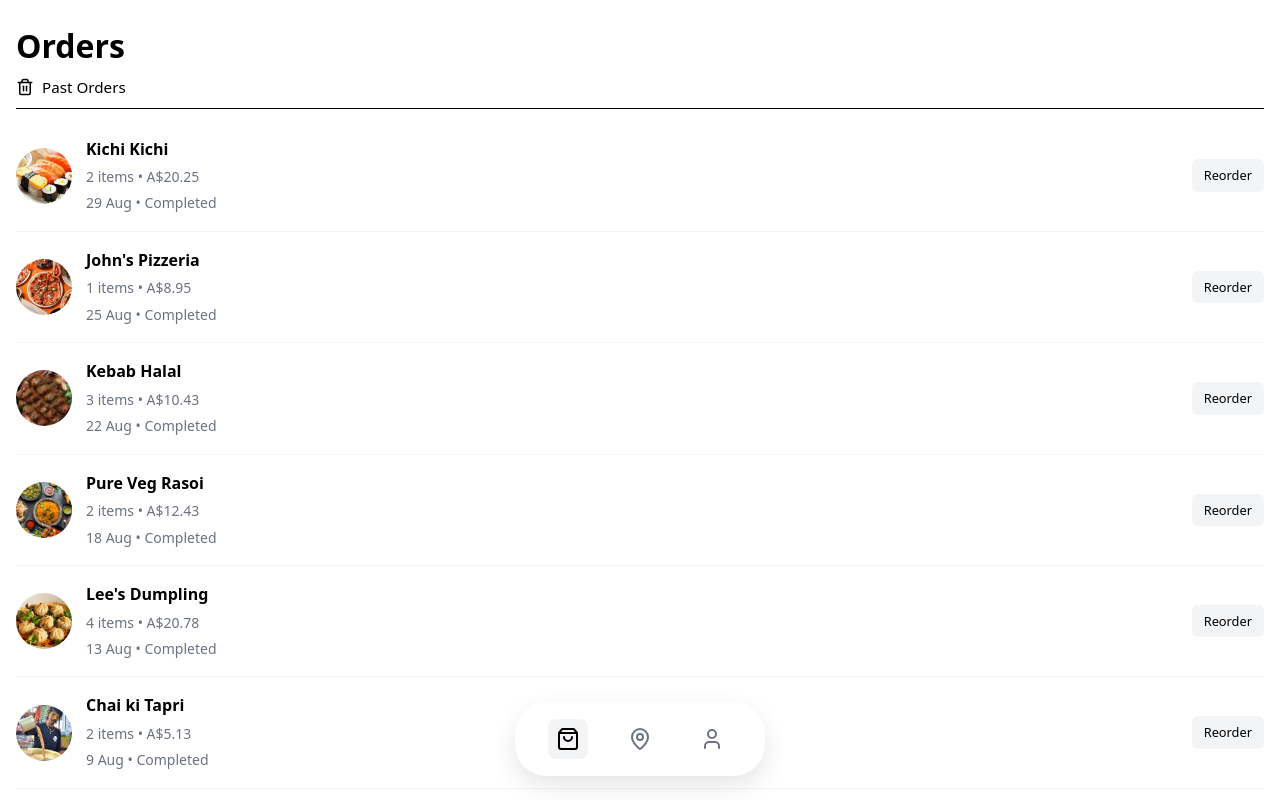
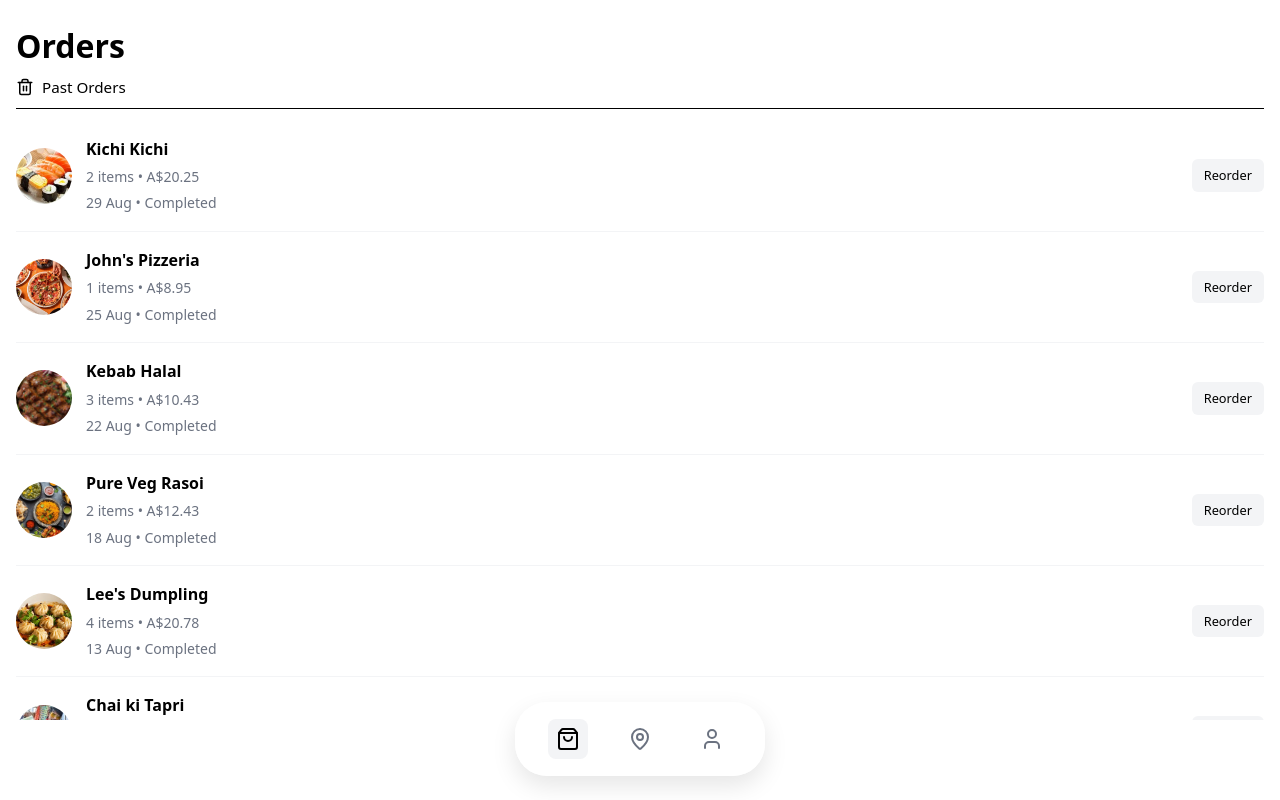
Before and after one commit to AzureOrtis/trofiv2, a Next.js app: page /orders in a window 1280 px wide. Built offline with nearby package versions, Linux system fonts and the light colour scheme.

Commit message:
final prod v5

```diff
--- a/src/app/globals.css
+++ b/src/app/globals.css
@@ -32,6 +32,8 @@ html, body {
   overflow: hidden;
   margin: 0;
   padding: 0;
+  -webkit-overflow-scrolling: touch;
+  overscroll-behavior: none;
 }
 
 body {
@@ -121,3 +123,28 @@ body {
     padding: 6px 12px;
   }
 }
+
+/* Enhanced mobile scrolling */
+.scrollable-content {
+  -webkit-overflow-scrolling: touch;
+  overscroll-behavior: contain;
+  scroll-behavior: smooth;
+}
+
+/* Prevent horizontal scrolling on mobile */
+.scrollable-content::-webkit-scrollbar {
+  width: 0;
+  background: transparent;
+}
+
+/* Mobile touch improvements */
+@media (pointer: coarse) {
+  .scrollable-content {
+    scroll-snap-type: y proximity;
+  }
+
+  button, [role="button"] {
+    min-height: 44px;
+    min-width: 44px;
+  }
+}
--- a/src/app/orders/page.tsx
+++ b/src/app/orders/page.tsx
@@ -69,10 +69,11 @@ export default function OrdersPage() {
     <div style={{
       display: 'flex',
       flexDirection: 'column',
-      minHeight: '100vh',
+      height: '100vh',
       backgroundColor: 'white',
       width: '100%',
-      fontFamily: 'system-ui, -apple-system, sans-serif'
+      fontFamily: 'system-ui, -apple-system, sans-serif',
+      overflow: 'hidden'
     }}>
       {/* Header */}
       <div style={{
@@ -108,13 +109,17 @@ export default function OrdersPage() {
         }}></div>
       </div>
 
-      {/* Orders List */}
-      <div style={{
-        display: 'flex',
-        flexDirection: 'column',
-        flex: 1,
-        padding: '0 1rem'
-      }}>
+      {/* Orders List - Scrollable */}
+      <div
+        className="scrollable-content"
+        style={{
+          display: 'flex',
+          flexDirection: 'column',
+          flex: 1,
+          padding: '0 1rem',
+          overflowY: 'auto'
+        }}
+      >
         {orders.map((order) => (
           <div key={order.id} style={{
             display: 'flex',
--- a/src/app/profile/page.tsx
+++ b/src/app/profile/page.tsx
@@ -40,8 +40,9 @@ export default function ProfilePage() {
     <div style={{
       display: 'flex',
       flexDirection: 'column',
-      minHeight: '100vh',
-      fontFamily: 'system-ui, -apple-system, sans-serif'
+      height: '100vh',
+      fontFamily: 'system-ui, -apple-system, sans-serif',
+      overflow: 'hidden'
     }}>
       <style jsx>{`
         @keyframes pulse {
@@ -202,12 +203,16 @@ export default function ProfilePage() {
         }}></div>
       </div>
 
-      {/* Menu Section - Light Background */}
-      <div style={{
-        backgroundColor: '#f9fafb',
-        flex: 1,
-        padding: '1rem 1rem 0 1rem'
-      }}>
+      {/* Menu Section - Light Background - Scrollable */}
+      <div
+        className="scrollable-content"
+        style={{
+          backgroundColor: '#f9fafb',
+          flex: 1,
+          padding: '1rem 1rem 0 1rem',
+          overflowY: 'auto'
+        }}
+      >
         {menuItems.map((item) => (
           <button
             key={item.id}
@@ -246,6 +251,9 @@ export default function ProfilePage() {
             </span>
           </button>
         ))}
+
+        {/* Bottom spacing for navigation */}
+        <div style={{ height: '5rem' }}></div>
       </div>
 
       {/* Bottom Navigation - Consistent with other pages */}
```
